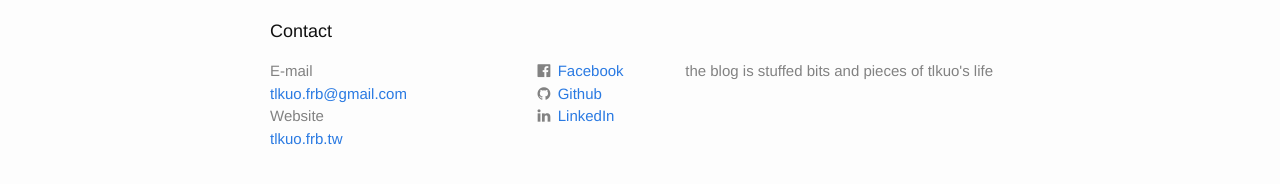
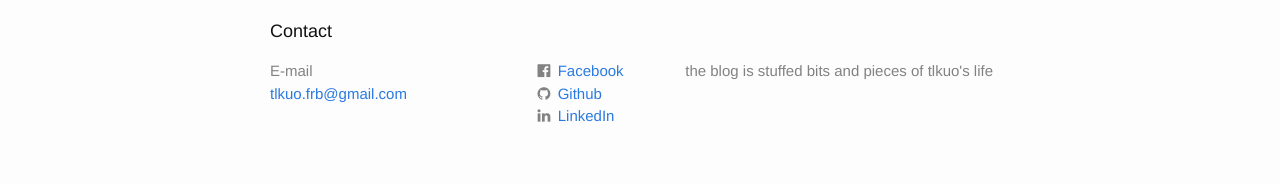
Before and after one commit to tlkuo/tlkuo.github.io, a Jekyll site: the page built from about.md, in a window 1280 px wide. Shown: the part 363-547 px from the top of the page. Built offline with Jekyll 4.4.1, drawn with Linux system fonts in a browser that asks for light colours; nearby versions of some CDN libraries.

Commit message:
Update footer - remove website info

```diff
--- a/_config.yml
+++ b/_config.yml
@@ -1,7 +1,6 @@
 # Site settings
 title: tlkuo's blog
 email: tlkuo.frb@gmail.com
-website: tlkuo.frb.tw
 description: the blog is stuffed bits and pieces of tlkuo's life
 baseurl: "" # the subpath of your site, e.g. /blog/
 url: "http://tlkuo.github.io" # the base hostname & protocol for your site
--- a/_includes/footer.html
+++ b/_includes/footer.html
@@ -10,11 +10,6 @@
           {% if site.email %}
           <li>E-mail</li>
           <li><a href="mailto:{{ site.email }}">{{ site.email }}</a></li>
-          {% endif %}
-
-          {% if site.website %}
-          <li>Website</li>
-          <li><a href="http://{{ site.website }}" target="tlkuo">{{ site.website }}</a></li>
           {% endif %}
         </ul>
       </div>
```
